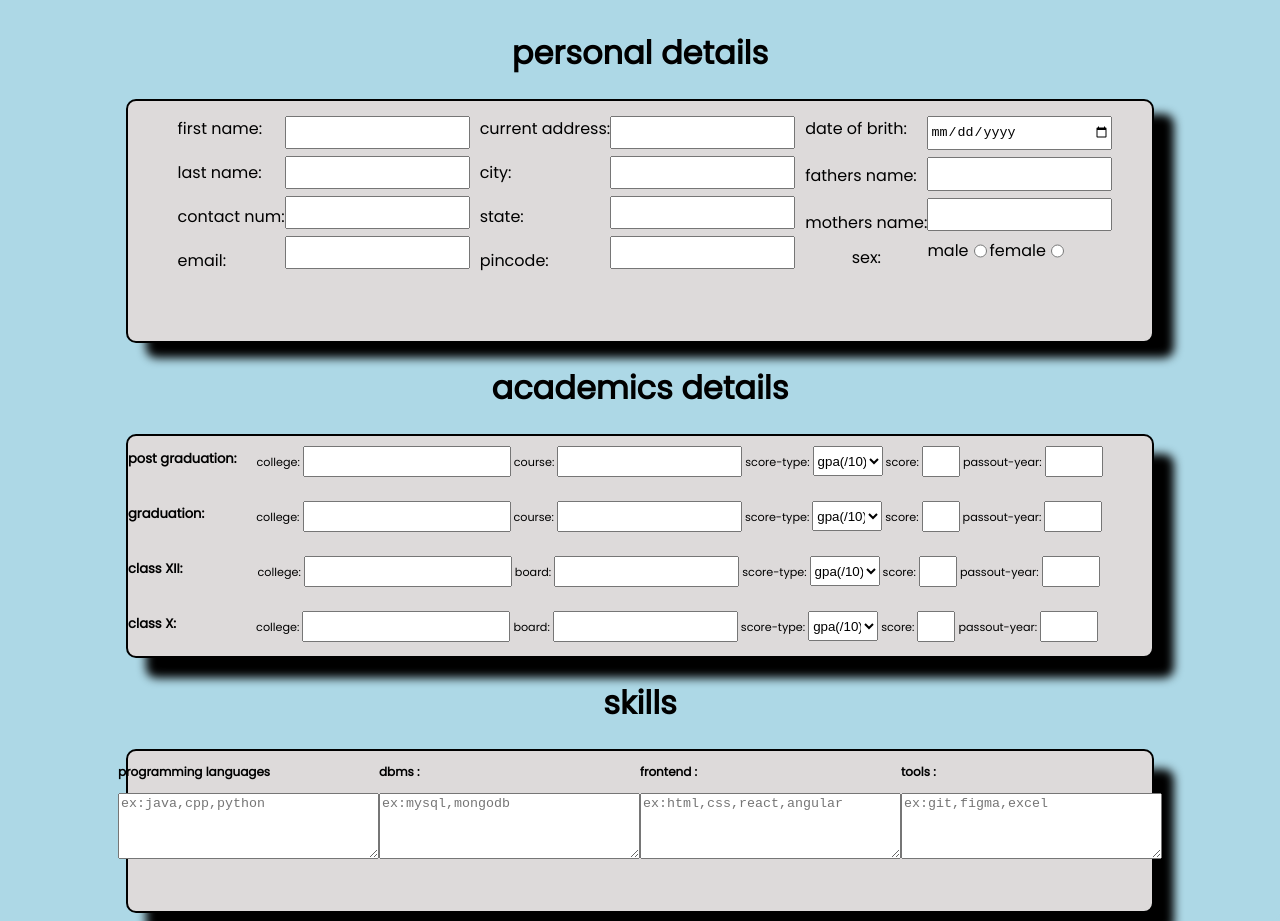
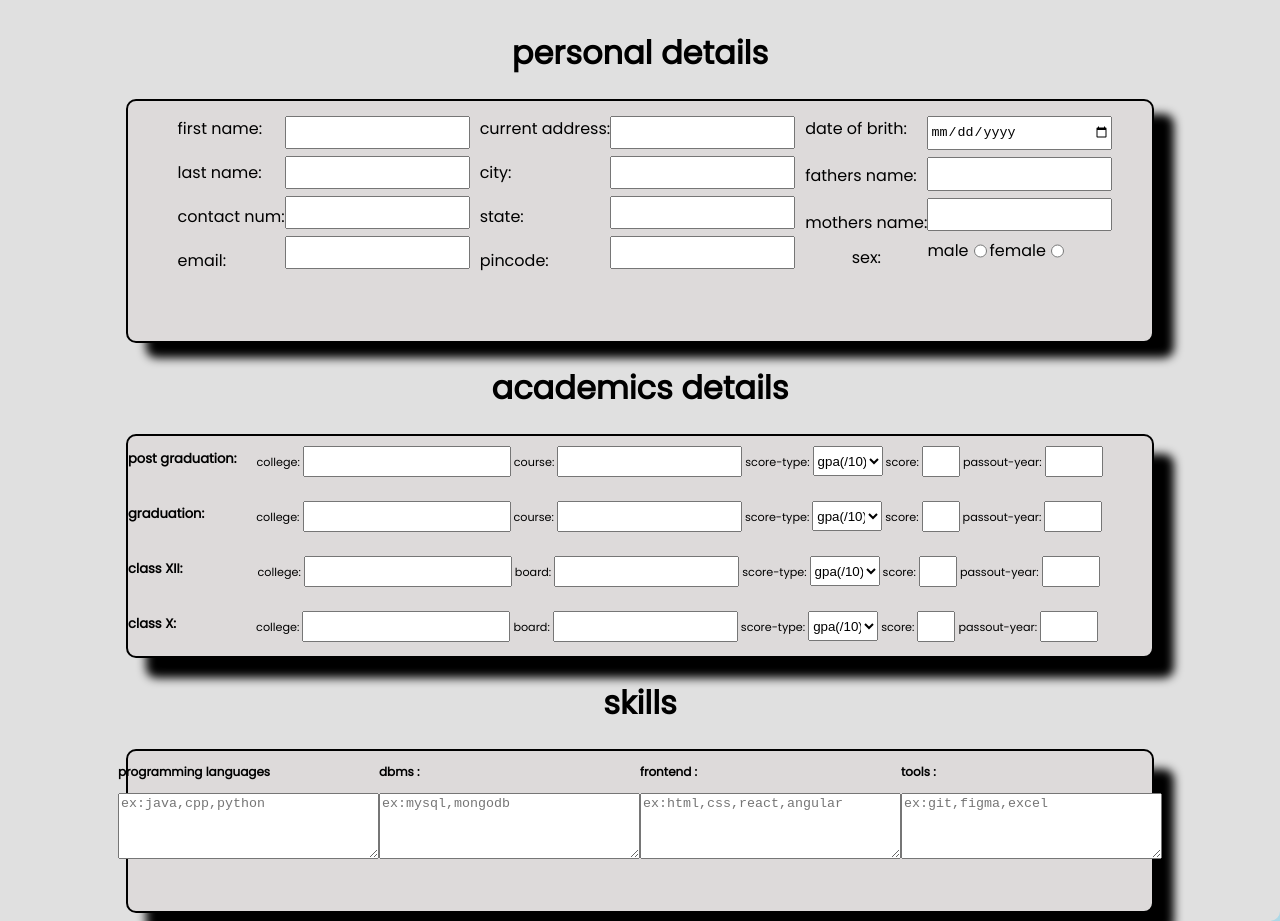
Before and after one commit to shaurya191919/candidature_form_project, a plain HTML site: page index.html in a window 1280 px wide. Drawn offline with Linux system fonts and the light colour scheme.

Commit message:
few changes

```diff
--- a/styles.css
+++ b/styles.css
@@ -3,7 +3,7 @@ html{
     display: flex;
     justify-content: center;
     font-family: poppins;
-    background-color: lightblue;
+    background-color: #e0e0e0;
     border-radius: 10px;
     box-shadow: 20px 15px lightblue;
 
```
Also changed, not shown: script.js (line endings or trailing spaces).
